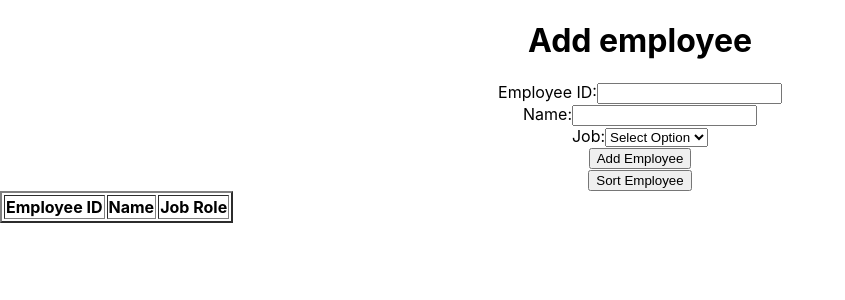
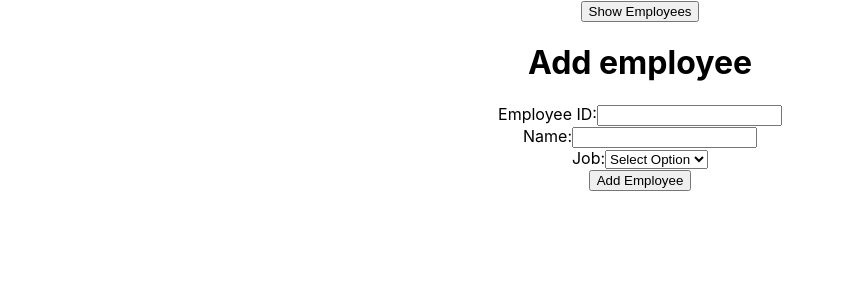
Before and after one commit to Jaikrishnavr01/45days-training, a React (Create React App) app: page / in a window 1280 px wide. Shown: the top 300 px of the page, without its empty margins (0-845 px from the left). Built offline with nearby package versions, Linux system fonts and the light colour scheme.

Commit message:
day5th task4  updated

```diff
--- a/src/App.js
+++ b/src/App.js
@@ -15,6 +15,7 @@ import Module from './Components/Module';
 import Task3 from './Components/task3';
 import Calculator from './Components/Calculator';
 import Task4 from './Components/Task4';
+import Task5 from './Components/task5';
 
 
 
@@ -53,7 +54,7 @@ const [theme , setTheme] = useState("light")
 // {/* <Excss theme={true}>  <Inlinecss/> <Module/><Task3/> */}
 
 {/* <Calculator/> */}
-<Task4/>
+<Task5/>
     </div>
   );
 }
--- a/src/Components/Task4.jsx
+++ b/src/Components/Task4.jsx
@@ -10,9 +10,6 @@ function Task4() {
     e.preventDefault();
       // setEmployees([...employees, { id, name, job }]);
       setEmployees([...employees, { id:id, name:name, job:job }]);
-      setName("");
-      setId("");
-      setJob("");
   }
   function sortEmployeesById() {
     const sortedEmployees = [...employees].sort((a, b) => a.id - b.id);
--- /dev/null
+++ b/src/Components/task5.jsx
@@ -0,0 +1,75 @@
+import React, { useState } from 'react';
+
+const Task5 = () => {
+  const [employees, setEmployees] = useState([]);
+  const [name, setName] = useState('');
+  const [id, setId] = useState('');
+  const [job, setJob] = useState('');
+  const [showForm, setShowForm] = useState("false");
+
+  function handleSubmit(e) {
+    e.preventDefault();
+    setEmployees([...employees, { id: id, name: name, job: job }]);
+  }
+
+  function sortEmployeesById() {
+    const sortedEmployees = [...employees].sort((a, b) => a.id - b.id);
+    setEmployees(sortedEmployees);
+  }
+
+  return (
+    <div>
+      <div>
+        {showForm ? (
+          <button onClick={() => setShowForm(false)}>Show Employees</button>
+        ) : (
+          <button onClick={() => setShowForm(true)}>Add Employee</button>
+        )}
+      </div>
+      {showForm ? (
+        <form onSubmit={handleSubmit}>
+          <h1>Add employee</h1>
+          <div>
+            <label>Employee ID:</label>
+            <input type="number" value={id} onChange={(e) => setId(e.target.value)} required />
+            <br />
+            <label>Name:</label>
+            <input type="text" value={name} onChange={(e) => setName(e.target.value)} required />
+            <br />
+            <label>Job:</label>
+            <select value={job} onChange={(e) => setJob(e.target.value)} required>
+              <option value="">Select Option</option>
+              <option value="full-time">Full time</option>
+              <option value="part-time">Part time</option>
+            </select>
+          </div>
+          <button type="submit">Add Employee</button>
+        </form>
+      ) : (
+        <div>
+          <button onClick={sortEmployeesById}>Sort Employee</button>
+          <table border={2}>
+            <thead>
+              <tr>
+                <th>Employee ID</th>
+                <th>Name</th>
+                <th>Job Role</th>
+              </tr>
+            </thead>
+            <tbody>
+              {employees.map((employee) => (
+                <tr key={employee.id}>
+                  <td>{employee.id}</td>
+                  <td>{employee.name}</td>
+                  <td>{employee.job}</td>
+                </tr>
+              ))}
+            </tbody>
+          </table>
+        </div>
+      )}
+    </div>
+  );
+};
+
+export default Task5;
```
